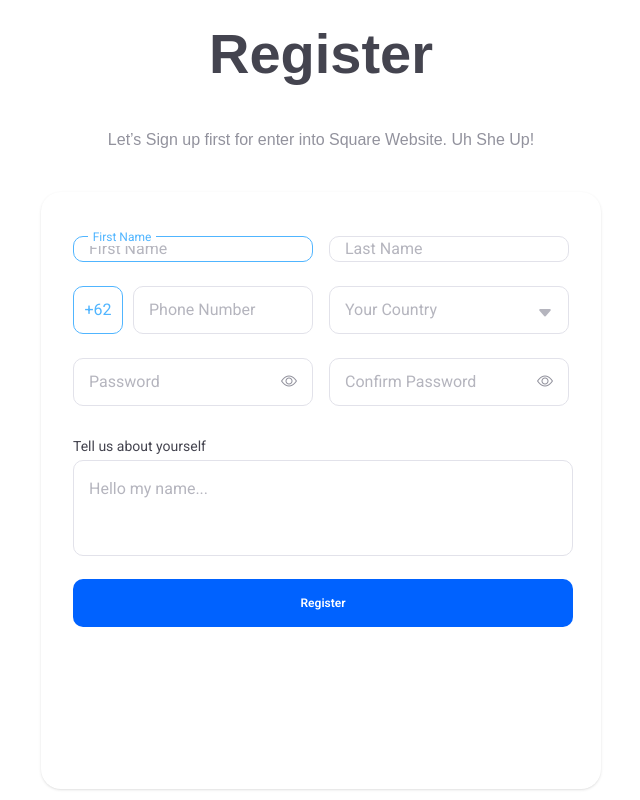
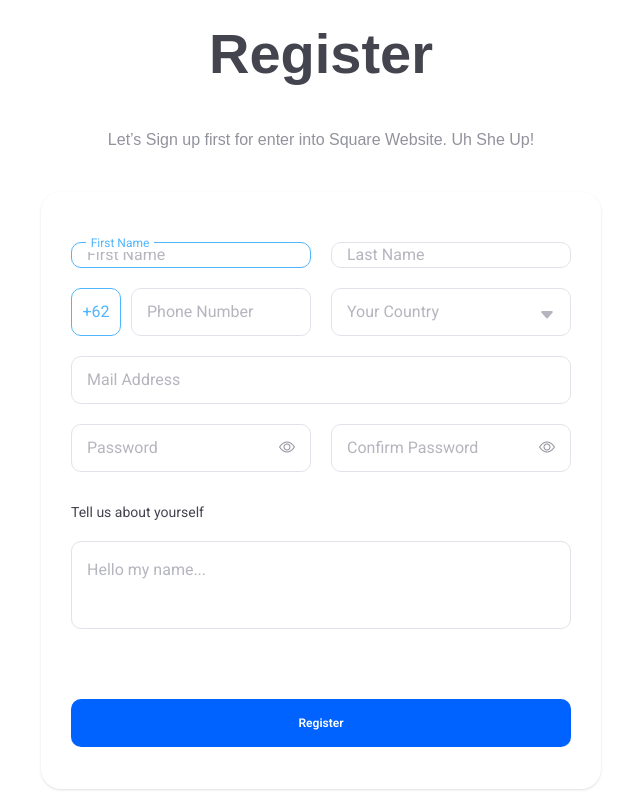
Before and after one commit to HendraSiswanto/hendra-todo, a Next.js app: page /register in a window 1280 px wide. Shown: the whole page, without its empty margins (319-959 px from the left). Built offline with nearby package versions, Linux system fonts and the light colour scheme.

Commit message:
email input

```diff
--- a/app/register/page.tsx
+++ b/app/register/page.tsx
@@ -53,9 +53,9 @@ export default function RegisterPage() {
           Let’s Sign up first for enter into Square Website. Uh She Up!
         </h2>
       </div>
-      <div className="w-[560px] h-[597px] bg-gray rounded-[20px] shadow-sm p-8">
-        <form onSubmit={handleSubmit} className="space-y-4">
-          <div className="flex flex-row justify-between relative mt-3">
+      <div className="w-[560px] h-[597px] bg-gray rounded-[20px] shadow-sm p-[30px]">
+        <form onSubmit={handleSubmit} className="space-y-5 mt-5">
+          <div className="flex flex-row justify-between relative mt-5">
             <label className="absolute -top-2 ml-[15px] w-[68px] bg-[#ffffff] text-center block text-[12px] font-normal text-[#50B5FF] mb-1">
               First Name
             </label>
@@ -77,7 +77,7 @@ export default function RegisterPage() {
             />
           </div>
 
-          <div className="flex flex-row justify-between  mt-6">
+          <div className="flex flex-row justify-between  mt-5">
             <div className="flex flex-row justify-between w-60 ">
               <select
                 className="w-[50px]  cursor-pointer text-center appearance-none h-12 placeholder:text-[#B5B5BE] text-[#50B5FF] border border-[#50B5FF] rounded-[10px]  focus:outline-none focus:ring-1 focus:ring-[#3bacfd]"
@@ -122,8 +122,19 @@ export default function RegisterPage() {
               </div>
             </div>
           </div>
+          <div>
+            <input
+            type="text"
+              name="email"
+              className="w-[500px] h-12 placeholder:text-[#B5B5BE] text-[#44444F] pl-[15px] border border-[#E2E2EA] rounded-[10px]  focus:outline-none focus:ring-1 focus:ring-[#3bacfd]"
+              placeholder="Mail Address"
+              value={formdata.email}
+              onChange={handleChange}
+              required
+            />
+          </div>
 
-          <div className="flex flex-row justify-between mt-6">
+          <div className="flex flex-row justify-between mt-5">
             <div className="relative flex items-center">
               <input
                 name="password"
@@ -171,13 +182,13 @@ export default function RegisterPage() {
             </div>
           </div>
 
-          <div className=" flex flex-col w-[500px] h-[127px] space-y-2 mt-[30px]">
+          <div className=" flex flex-col w-[500px] h-[127px] space-y-2 mt-[30px] mb-[70px]">
             <label className="text-[14px] w-[136px] h-4 text-[#44444F]">
               Tell us about yourself
             </label>
             <textarea
               name="about"
-              className="placeholder:text-[#B5B5BE] w-[500px] h-24 border border-[#E2E2EA] rounded-[10px] pt-4 p-[15px] resize-none focus:outline-none focus:ring-1 focus:ring-[#3bacfd]"
+              className="mt-[15px] placeholder:text-[#B5B5BE] w-[500px] h-24 border border-[#E2E2EA] rounded-[10px] pt-4 p-[15px] resize-none focus:outline-none focus:ring-1 focus:ring-[#3bacfd]"
               rows={3}
               value={formdata.about}
               onChange={handleChange}
```
